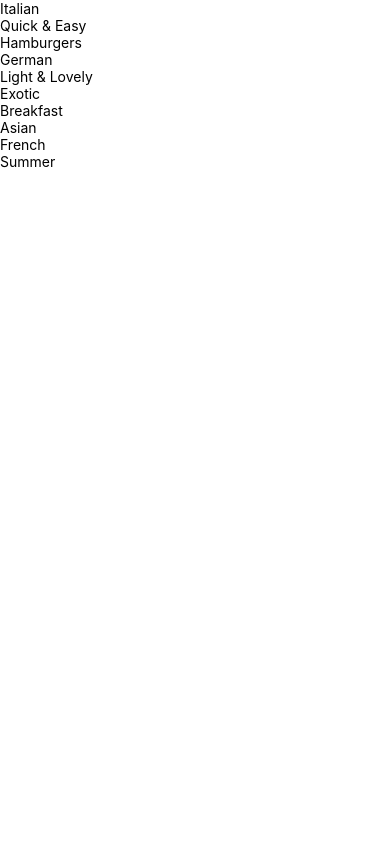
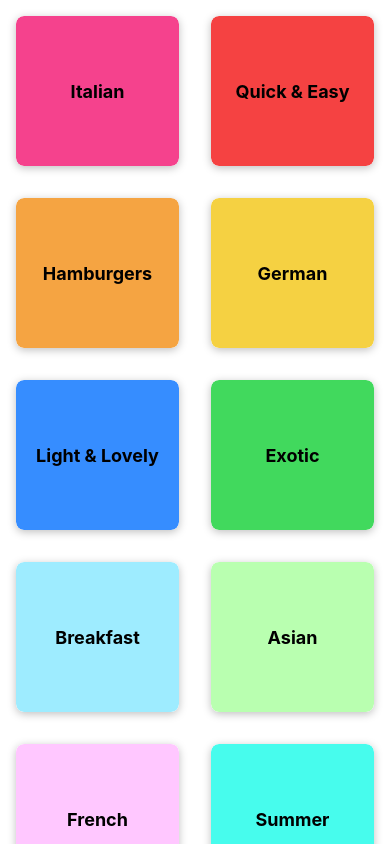
Before and after one commit to thiago1henrique/imenu, a React Native app: screen / in a window 390 px wide. Built offline with nearby package versions, Linux system fonts and the light colour scheme.

Commit message:
finalizando tela inicial 📱

```diff
--- a/App.js
+++ b/App.js
@@ -1,7 +1,11 @@
 import CategoriesScreen from "./src/screens/CategoriesScreen";
+import {StatusBar, StyleSheet} from "react-native";
 
 export default function App() {
   return (
-    <CategoriesScreen />
+    <>
+      <StatusBar barStyle="light-content" />
+      <CategoriesScreen />
+    </>
   );
 }
--- a/app.json
+++ b/app.json
@@ -5,6 +5,7 @@
     "version": "1.0.0",
     "orientation": "portrait",
     "icon": "./assets/icon.png",
+    "backgroundColor": "#24180f",
     "userInterfaceStyle": "light",
     "newArchEnabled": true,
     "splash": {
--- a/components/CategoryGridTile.jsx
+++ b/components/CategoryGridTile.jsx
@@ -1,15 +1,60 @@
-import {Pressable, Text, View} from "react-native";
+import {Pressable, Text, View, StyleSheet, Platform} from "react-native";
 
 const CategoryGridTile = ({ title, color }) => {
     return (
-        <View>
-            <Pressable>
-                <View>
-                    <Text>{title}</Text>
+        <View style={gridItem}>
+            <Pressable android_ripple={{color: "#ccc"}}
+                       style={({ pressed }) =>
+                           [button, pressed ? buttonPressed : null ]}>
+                <View style={[innerContainer, {backgroundColor: color}]}>
+                    <Text style={titleCard}>{title}</Text>
                 </View>
             </Pressable>
         </View>
     );
 }
 
+const {
+    gridItem,
+    button,
+    innerContainer,
+    titleCard,
+    buttonPressed
+} = StyleSheet.create({
+    gridItem: {
+        flex: 1,
+        margin: 16,
+        height: 150,
+        borderRadius: 8,
+        elevation: 4,
+        backgroundColor: "#fff",
+        shadowColor: "#000",
+        shadowOpacity: 0.25,
+        shadowOffset: { width: 0, height: 2},
+        shadowRadius: 8,
+        overflow: Platform.OS === "ios" ? "visible" : "hidden"
+    },
+
+    button: {
+        flex: 1,
+    },
+
+    buttonPressed: {
+        opacity: 0.5,
+    },
+
+    innerContainer: {
+        flex: 1,
+        padding: 16,
+        justifyContent: "center",
+        alignItems: "center",
+        borderRadius: 8
+    },
+
+    titleCard: {
+        fontWeight: "bold",
+        fontSize: 18,
+    }
+})
+
 export default CategoryGridTile;
--- a/src/screens/CategoriesScreen.jsx
+++ b/src/screens/CategoriesScreen.jsx
@@ -8,7 +8,11 @@
 
 const CategoriesScreen = () => {
     return (
-        <FlatList data={CATEGORIES} keyExtractor={(item) => item.id} renderItem={renderCategoryItem}/>
+        <FlatList data={CATEGORIES}
+                  keyExtractor={(item) => item.id}
+                  renderItem={renderCategoryItem}
+                  numColumns={2}
+        />
     )
 }
 
```
